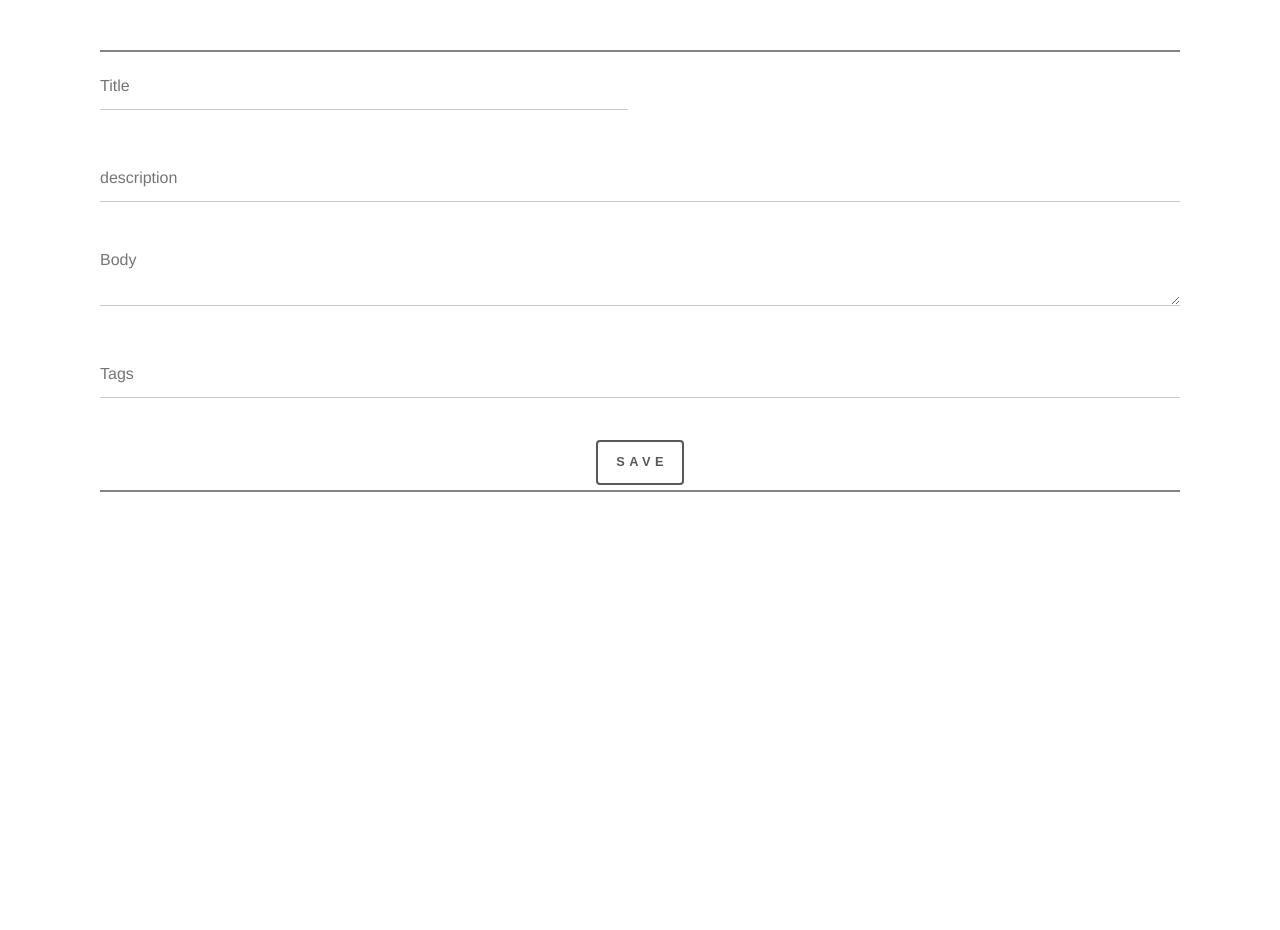
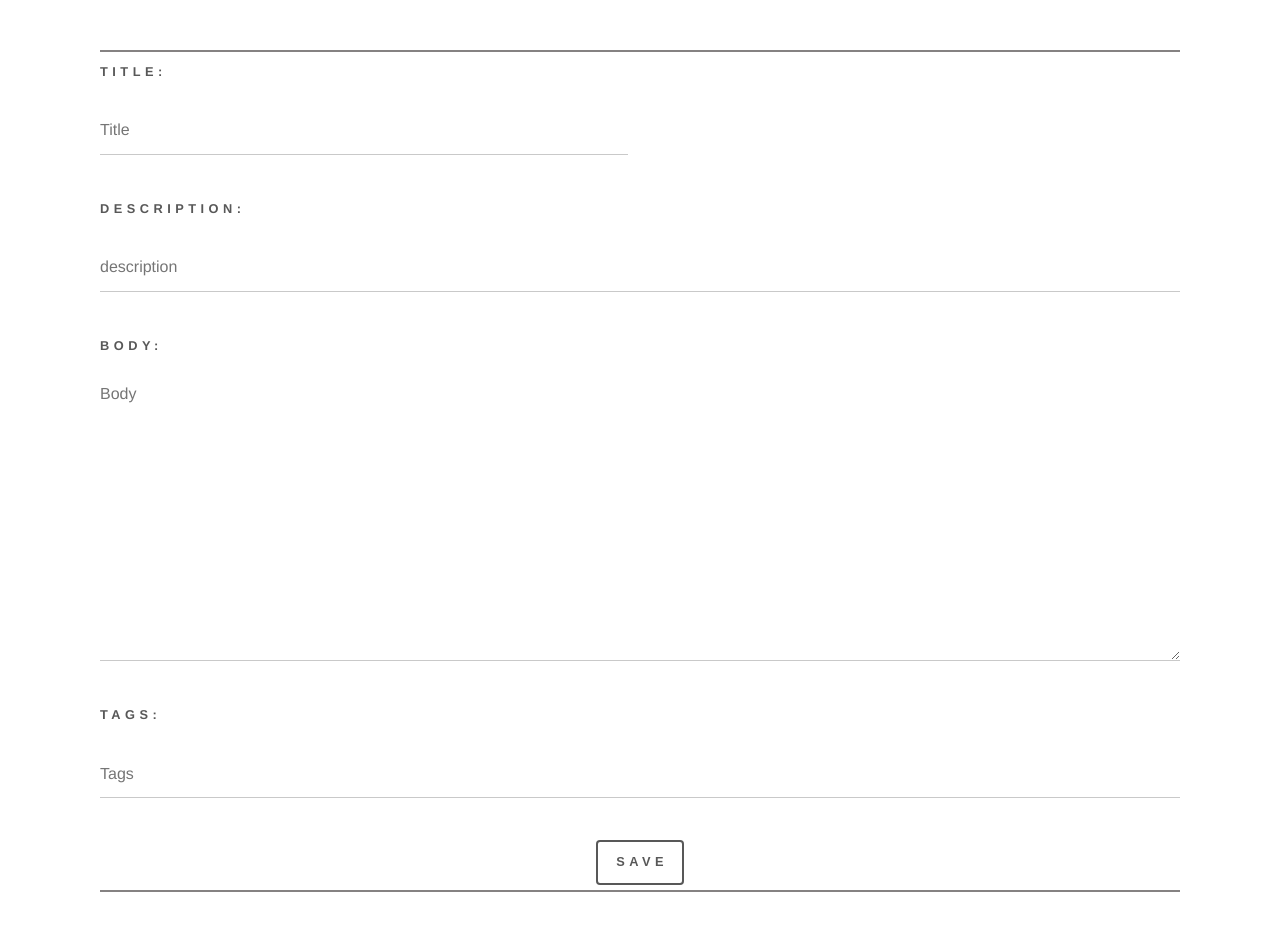
Before and after one commit to NonyeReeta/BlogApp, an Angular app: page /edit/1/1 in a window 1280 px wide. Shown: the top 930 px of the page. Before the commit the page ends 800 px from the top, so only its background shows below. Built offline with nearby package versions, Linux system fonts and the light colour scheme; no server answers.

Commit message:
added api call to edit article

```diff
--- a/src/app/article/article.component.ts
+++ b/src/app/article/article.component.ts
@@ -10,7 +10,8 @@ import { ApiService } from '../services/api.service';
 export class ArticleComponent implements OnInit {
   title: any = '';
   article: any = {}
-  constructor(private apiService: ApiService,
+  constructor(
+    private apiService: ApiService,
     private route: ActivatedRoute
     ) { }
 
--- a/src/app/edit/edit.component.html
+++ b/src/app/edit/edit.component.html
@@ -1,16 +1,20 @@
 <form [formGroup]="editArticleForm" (submit)="submitArticle()">
     <div class="fields">
         <div class="field half">
-            <input type="text" formControlName="title" name="title" id="title" placeholder="Title" />
+            <h6>Title: </h6>
+            <input type="text" formControlName="title" name="title" id="title" placeholder="Title" [(ngModel)]="article.title"/>
         </div>
         <div class="field">
-            <input type="text" formControlName="description" name="description" id="Description" placeholder="description" />
+            <h6>Description: </h6>
+            <input type="text" formControlName="description" name="description" id="Description" placeholder="description" [(ngModel)]="article.description"/>
         </div>
         <div class="field">
-            <textarea name="body" formControlName="body" id="body" placeholder="Body"></textarea>
+            <h6>Body: </h6>
+            <textarea name="body" formControlName="body" id="body"  rows="10" cols="40"placeholder="Body" [(ngModel)]="article.body" ></textarea>
         </div>
         <div class="field">
-            <input type="text" formControlName="tags" name="tags" id="tags" placeholder="Tags">
+            <h6>Tags: </h6>
+            <input type="text" formControlName="tags" name="tags" id="tags" placeholder="Tags" [(ngModel)]="article.tags">
         </div>
         <div [hidden]="error == ''" style="color: red;" class="field">
             <p>{{error}}</p>
--- a/src/app/edit/edit.component.ts
+++ b/src/app/edit/edit.component.ts
@@ -1,5 +1,6 @@
 import { Component, OnInit } from '@angular/core';
 import {FormControl, Validators, FormGroup} from '@angular/forms';
+import { ActivatedRoute } from '@angular/router';
 import { ApiService } from '../services/api.service';
 import { Router } from '@angular/router';
 
@@ -9,8 +10,14 @@ import { Router } from '@angular/router';
   styleUrls: ['./edit.component.css']
 })
 export class EditComponent implements OnInit {
+  title: any = '';
+  article: any = {}
 
-  constructor() { }
+  constructor(
+    private apiService: ApiService,
+    private route: ActivatedRoute,
+    private router: Router
+  ) { }
 
   editArticleForm = new FormGroup({
     title: new FormControl('', Validators.required),
@@ -19,12 +26,34 @@ export class EditComponent implements OnInit {
     tags: new FormControl('', Validators.required)
   })
 error: string = '';
+user: any = {};
 
   ngOnInit(): void {
+    this.title = this.route.snapshot.paramMap.get('title');
+    this.apiService.getArticleForEdit(this.title).subscribe(article => {
+    this.article = article
+    })
+    this.apiService.getUserData().subscribe(user => {
+      this.user = JSON.parse(user)
+    console.log(this.user)
+
+    })
   }
 
   submitArticle() {
+    this.user.title = this.title
+    this.apiService.editArticle(this.editArticleForm.value, this.user).subscribe(res => {
+      // handle successful response
+      this.error = ''
+    this.router.navigate([`/profile/${this.user.email}`])
+    }, error => {
+      if (error) {
+        this.error = error.error
+        console.log(error.error)
+      }
+    }
 
+)
   }
 
 }
--- a/src/app/services/api.service.ts
+++ b/src/app/services/api.service.ts
@@ -49,8 +49,12 @@ export class ApiService {
     return this.http.post(`${environment.API_BASE}/articles/${userInfo.email}/create`, formData, userInfo)
   }
 
+  getArticleForEdit(title: string): Observable<any> {
+    return this.http.get(`${environment.API_BASE}/articles/editarticle/${title}`)
+  }
+
   editArticle( formData: any, userInfo: any ): Observable<any> {
-    return this.http.put(`${environment.API_BASE}/${userInfo.email}/${userInfo.title}/edit`, formData, userInfo)
+    return this.http.put(`${environment.API_BASE}/articles/${userInfo.email}/${userInfo.title}/edit`, formData)
   }
 
   getUserData(): Observable<any> {
```
